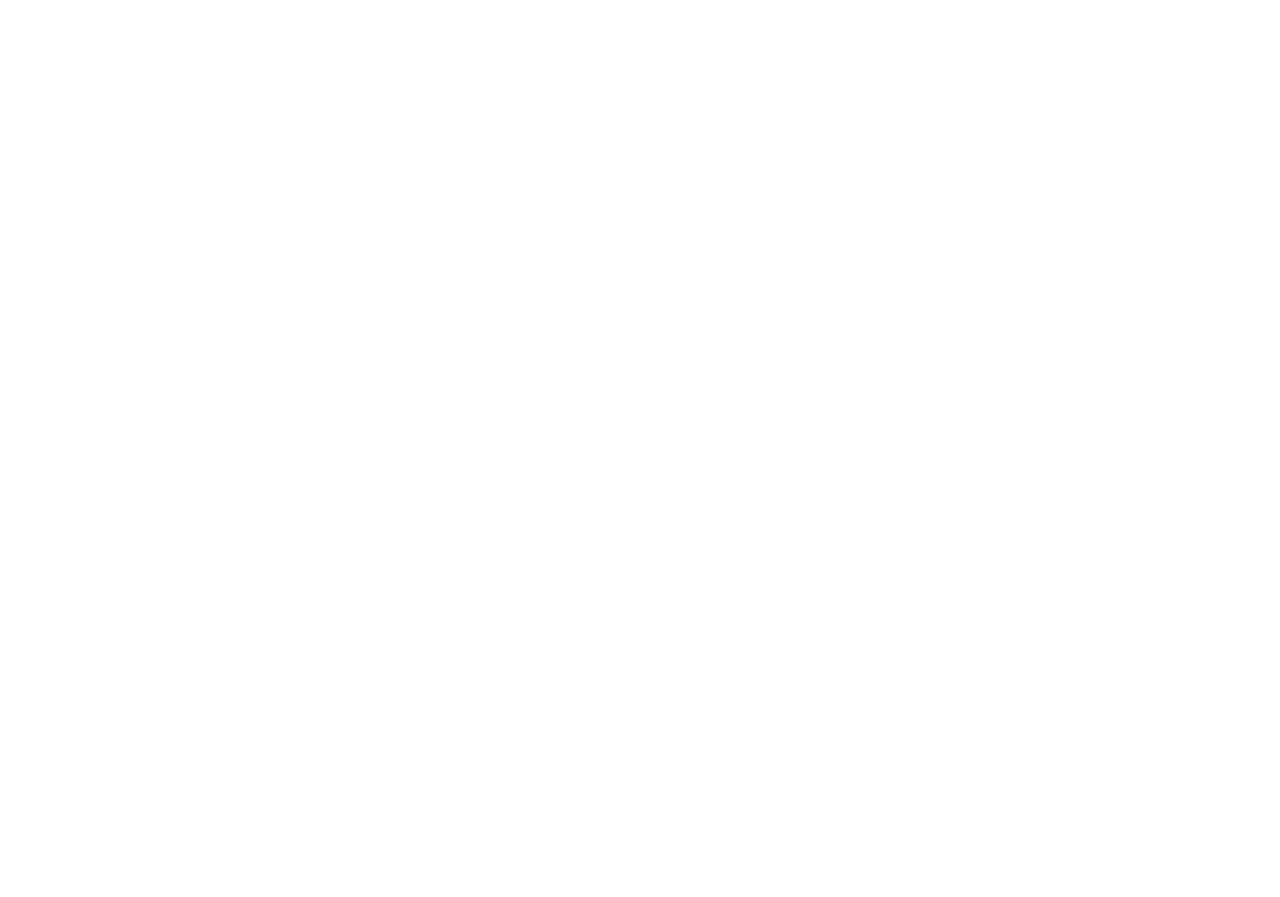
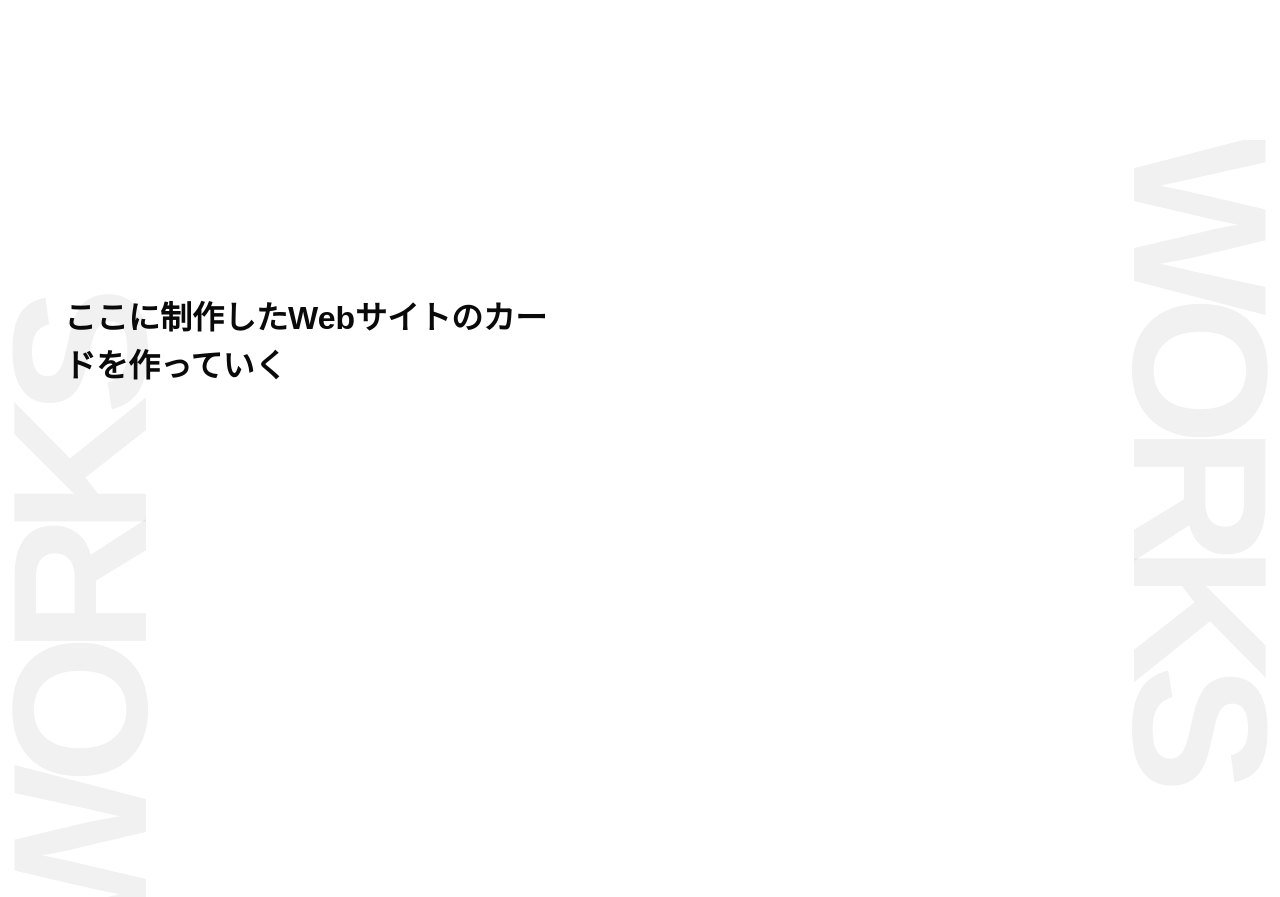
Before and after one commit to kousei2071/my-app, a Next.js app: page / in a window 1280 px wide. Shown: the part 1900-2797 px from the top of the page. Before the commit the page ends 2040 px from the top, so only its background shows below. Built offline with nearby package versions, Linux system fonts and the light colour scheme.

Commit message:
worksの初期デザイン作成

```diff
--- a/app/components/about/scrollModel.ts
+++ b/app/components/about/scrollModel.ts
@@ -130,8 +130,13 @@
 function overlapTint(headerEl: HTMLElement, target: Element): number {
   const h = headerEl.getBoundingClientRect();
   const a = target.getBoundingClientRect();
+
+  if (h.height <= 0) return 0;
+  if (a.top >= h.bottom) return 0;
+  if (a.bottom <= h.top) return 1;
+
   const overlap = Math.min(h.bottom, a.bottom) - Math.max(h.top, a.top);
-  if (h.height <= 0 || overlap <= 0) return 0;
+  if (overlap <= 0) return 0;
   const raw = overlap / h.height;
   return clamp01((raw - 0.1) / (0.78 - 0.1));
 }
--- /dev/null
+++ b/app/components/works/WorksSection.module.css
@@ -0,0 +1,60 @@
+.section {
+  position: relative;
+  min-height: 100vh;
+  width: 100%;
+  overflow: hidden;
+  padding: clamp(7rem, 12vw, 10rem) clamp(1.25rem, 5vw, 5rem);
+}
+
+.leftTitle,
+.rightTitle {
+  position: absolute;
+  margin: 0;
+  font-size: clamp(7rem, 15vw, 13.5rem);
+  font-weight: 900;
+  line-height: 0.7;
+  letter-spacing: -0.1em;
+  writing-mode: vertical-rl;
+  text-orientation: mixed;
+  user-select: none;
+  color: rgb(10 10 10 / 6%);
+  z-index: 0;
+}
+
+.leftTitle {
+  left: clamp(0.25rem, 1vw, 0.9rem);
+  bottom: clamp(-0.5rem, -0.5vw, 0rem);
+  transform: rotate(180deg);
+}
+
+.rightTitle {
+  top: clamp(-0.5rem, -0.5vw, 0rem);
+  right: clamp(0.25rem, 1vw, 0.9rem);
+}
+
+.inner {
+  position: relative;
+  z-index: 1;
+  max-width: 72rem;
+  margin: 0 auto;
+}
+
+.placeholder {
+  margin: 0;
+  max-width: 32rem;
+  color: #0a0a0a;
+  font-size: clamp(1.25rem, 3vw, 2rem);
+  font-weight: 700;
+  line-height: 1.5;
+}
+
+@media (max-width: 640px) {
+  .section {
+    padding: 6.5rem 1rem 4rem;
+  }
+
+  .leftTitle,
+  .rightTitle {
+    font-size: clamp(5rem, 26vw, 8.5rem);
+  }
+}
--- /dev/null
+++ b/app/components/works/WorksSection.tsx
@@ -0,0 +1,17 @@
+import styles from './WorksSection.module.css';
+
+export default function WorksSection() {
+  return (
+    <section id="works" className={styles.section} aria-labelledby="works-title">
+      <h2 id="works-title" className={styles.leftTitle}>
+        WORKS
+      </h2>
+      <p className={styles.rightTitle} aria-hidden="true">
+        WORKS
+      </p>
+      <div className={styles.inner}>
+        <p className={styles.placeholder}>ここに制作したWebサイトのカードを作っていく</p>
+      </div>
+    </section>
+  );
+}
--- a/app/page.tsx
+++ b/app/page.tsx
@@ -1,6 +1,7 @@
 import HeroSection from './components/HeroSection';
 import Header from './components/Header';
 import { AboutJourneyRow, AboutScrollStage } from './components/about';
+import WorksSection from './components/works/WorksSection';
 
 export default function Home() {
   return (
@@ -10,6 +11,7 @@
       <AboutScrollStage>
         <AboutJourneyRow nameJa="富田 幸聖" nameEn="Kousei Tomita" />
       </AboutScrollStage>
+      <WorksSection />
     </div>
   );
 }
```
